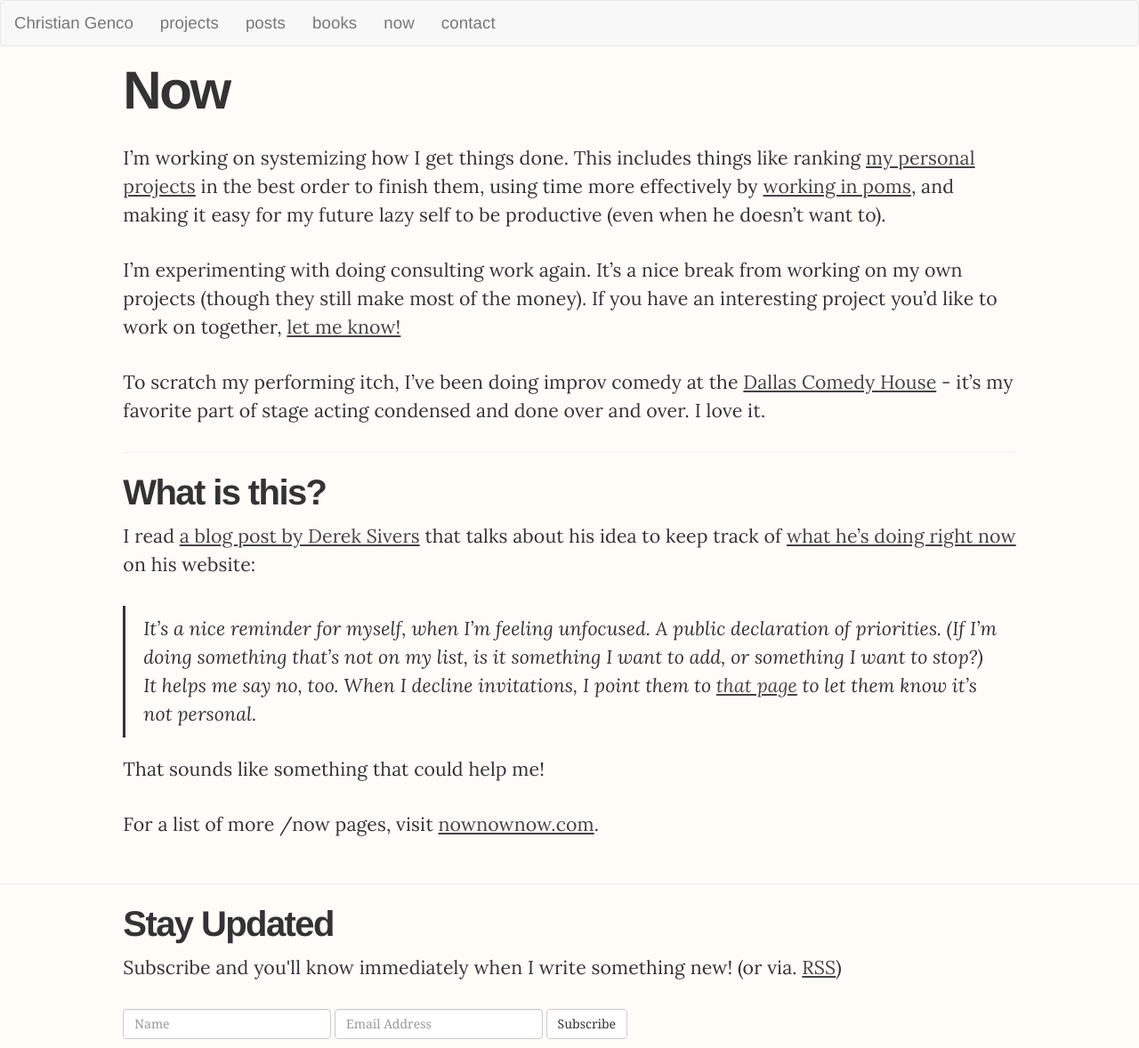
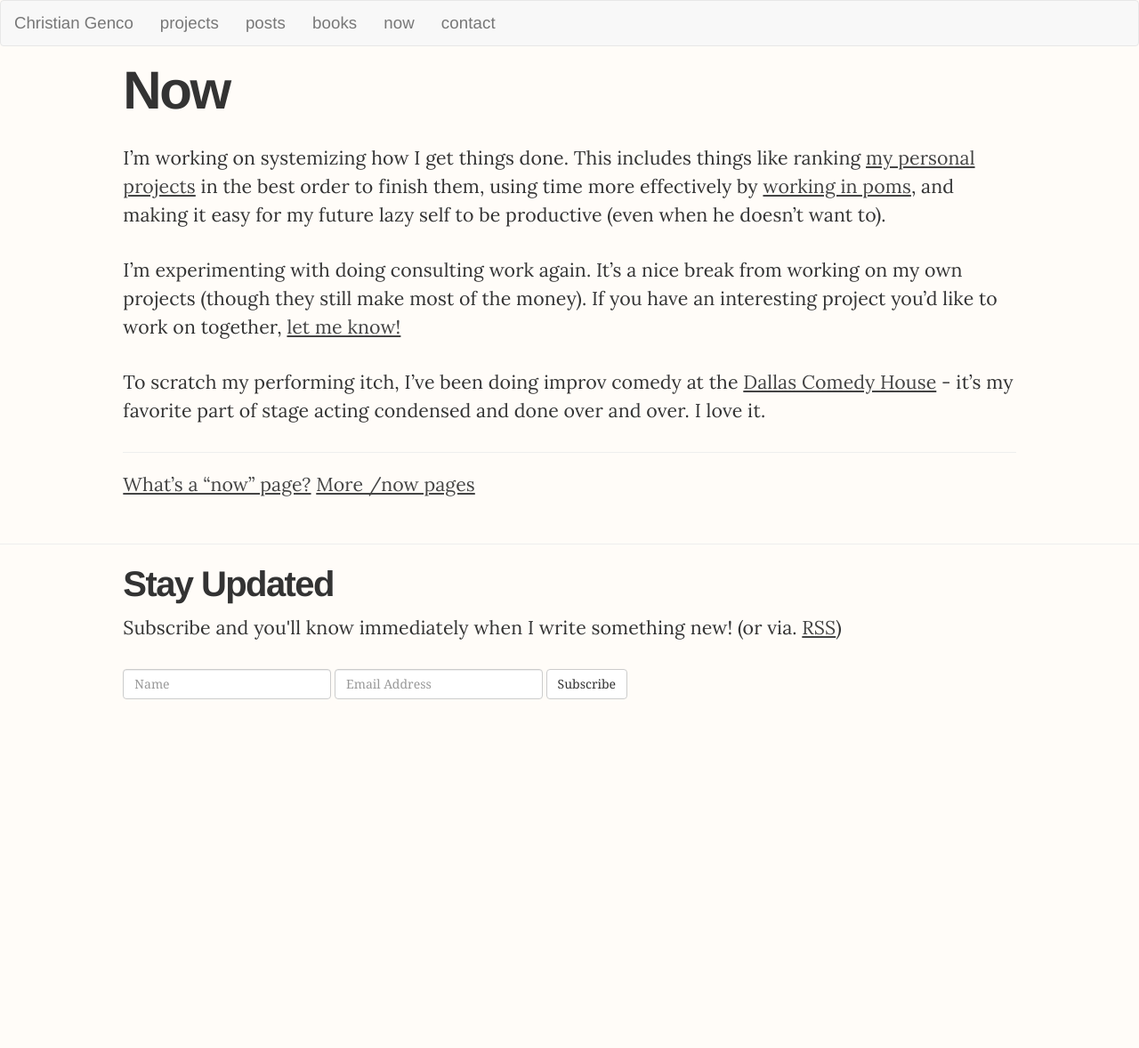
Before and after one commit to christiangenco/christiangenco.github.io, a Jekyll site: the page built from now.md, in a window 1280 px wide. Shown: the whole page at 89% size. Built offline with Jekyll 4.4.1, drawn with Linux system fonts in a browser that asks for light colours; nearby versions of some CDN libraries; after the commit the page ends 900 px from its top, so only the background shows below that.

Commit message:
update /now

```diff
--- a/now.md
+++ b/now.md
@@ -15,17 +15,7 @@ To scratch my performing itch, I've been doing improv comedy at the [Dallas Come
 
 ---
 
-<h2>What is this?</h2>
-
-I read [a blog post by Derek Sivers](https://sivers.org/nowff) that talks about his idea to keep track of [what he's doing right now](https://sivers.org/now) on his website:
-
-> It’s a nice reminder for myself, when I’m feeling unfocused. A public declaration of priorities.
-> (If I’m doing something that’s not on my list, is it something I want to add, or something I want to stop?)
-> It helps me say no, too. When I decline invitations, I point them to [that page](https://sivers.org/now) to let them know it’s not personal.
-
-That sounds like something that could help me!
-
-For a list of more /now pages, visit [nownownow.com](http://nownownow.com/).
+[What's a "now" page?](https://sivers.org/nowff) [More /now pages](http://nownownow.com/)
 
 <!--
 ---
```
Also changed, not shown: other parts of now.md (+0 -6 lines).
